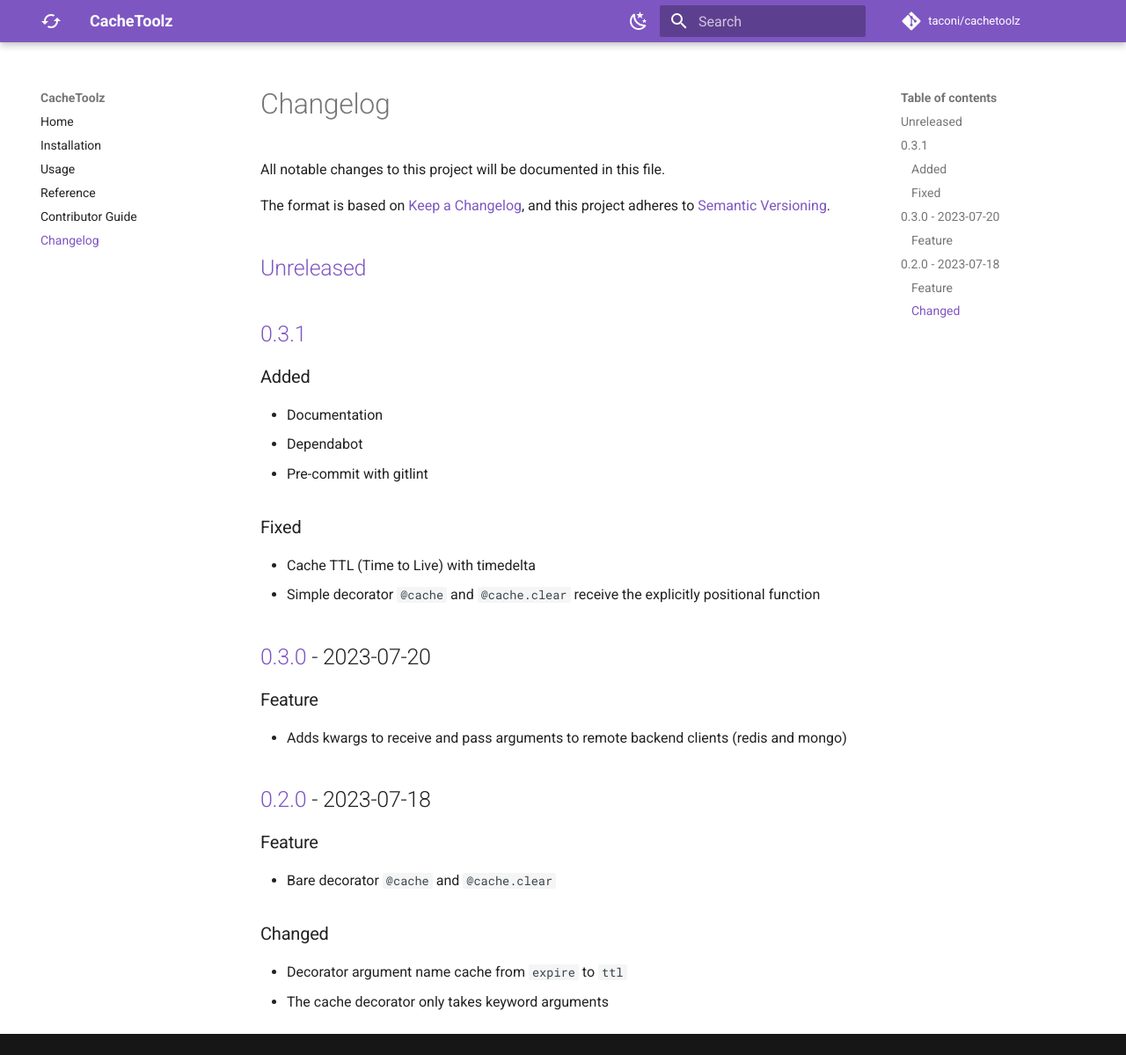
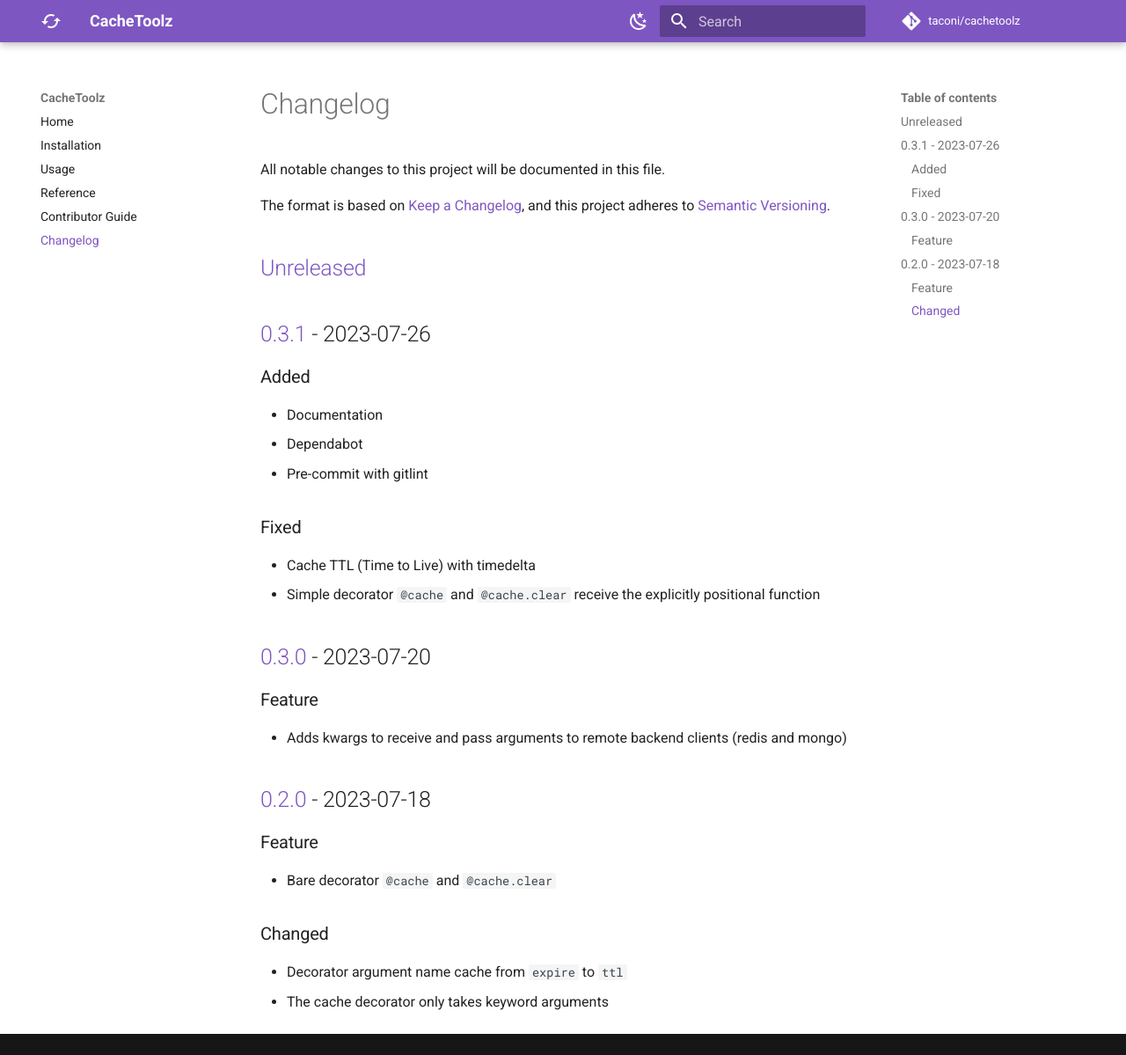
Before and after one commit to taconi/cachetoolz, an MkDocs documentation site: the page built from docs/changelog.md, in a window 1280 px wide and 1199 px high. Shown: the whole window at 88% size. Built offline with MkDocs 1.6.1 and Material for MkDocs 9.7.7, drawn with Linux system fonts in a browser that asks for light colours; comment, search, counter and statistics services are not loaded.

Commit message:
fix(docs): release date of version 0.3.1

```diff
--- a/docs/changelog.md
+++ b/docs/changelog.md
@@ -7,7 +7,7 @@ and this project adheres to [Semantic Versioning](https://semver.org/spec/v2.0.0
 
 ## [Unreleased]
 
-## [0.3.1]
+## [0.3.1] - 2023-07-26
 ### Added
 - Documentation
 - Dependabot
```
